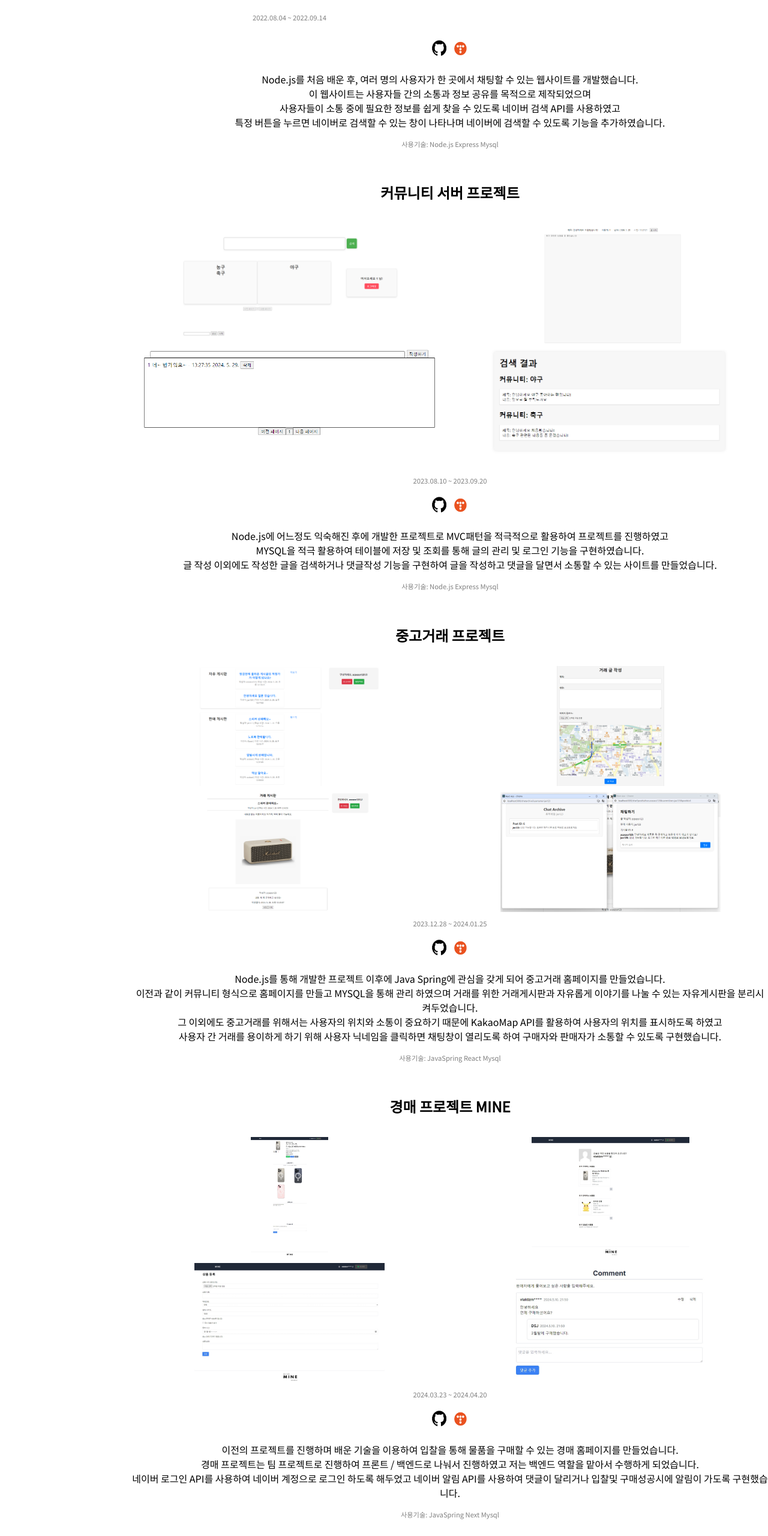
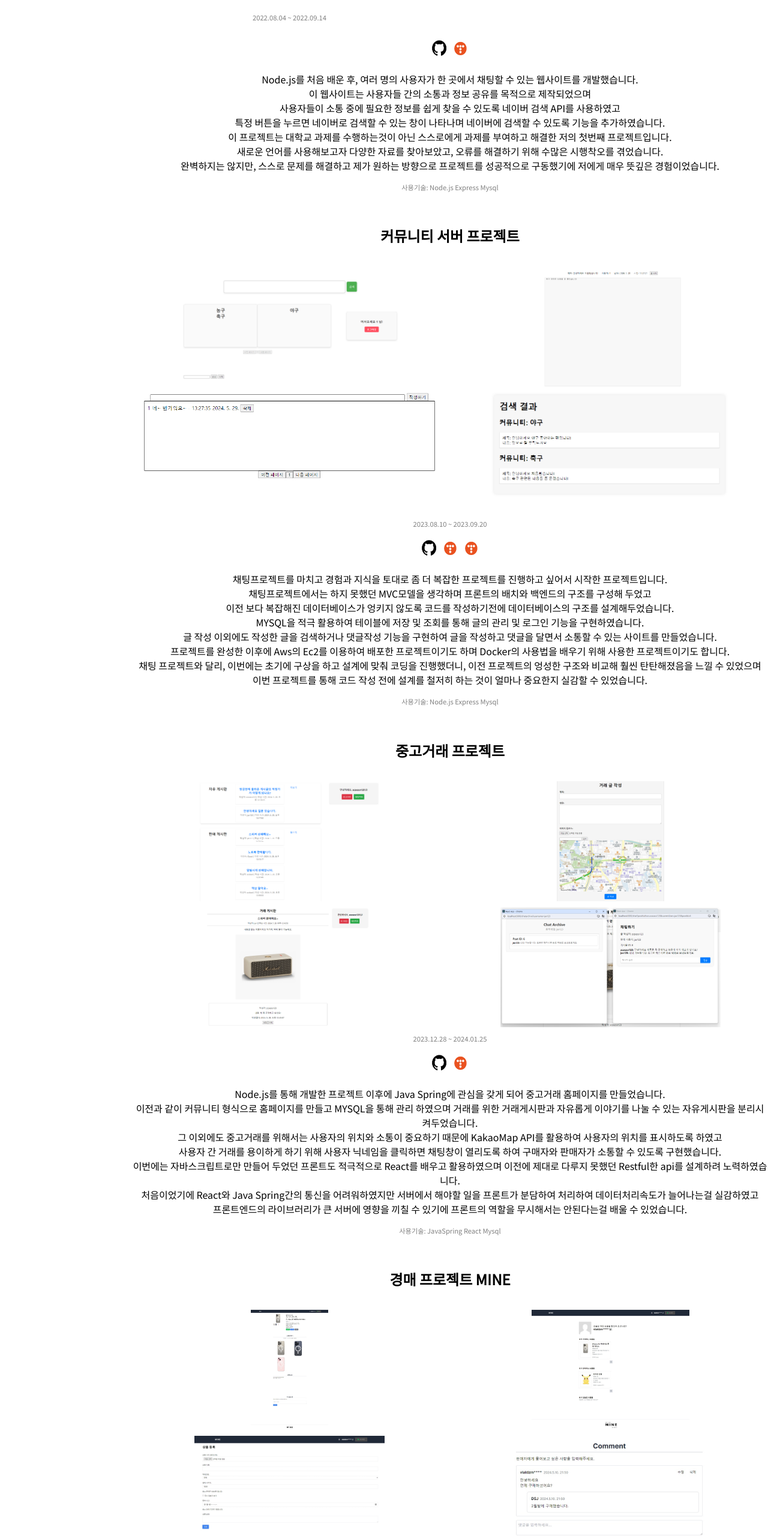
Before and after one commit to Cjxisia/portfolio, a React (Create React App) app: page / in a window 1280 px wide. Shown: the part 1697-4257 px from the top of the page at 60% size. Built offline with nearby package versions, Linux system fonts and the light colour scheme.

Commit message:
portfolio

```diff
--- a/src/Component/MainComponent.js
+++ b/src/Component/MainComponent.js
@@ -162,7 +162,10 @@ function MainComponent() {
           <p>Node.js를 처음 배운 후, 여러 명의 사용자가 한 곳에서 채팅할 수 있는 웹사이트를 개발했습니다. <br></br>
           이 웹사이트는 사용자들 간의 소통과 정보 공유를 목적으로 제작되었으며<br></br>
           사용자들이 소통 중에 필요한 정보를 쉽게 찾을 수 있도록 네이버 검색 API를 사용하였고<br></br>
-          특정 버튼을 누르면 네이버로 검색할 수 있는 창이 나타나며 네이버에 검색할 수 있도록 기능을 추가하였습니다.</p>
+          특정 버튼을 누르면 네이버로 검색할 수 있는 창이 나타나며 네이버에 검색할 수 있도록 기능을 추가하였습니다.<br></br>
+          이 프로젝트는 대학교 과제를 수행하는것이 아닌 스스로에게 과제를 부여하고 해결한 저의 첫번째 프로젝트입니다. <br></br>
+          새로운 언어를 사용해보고자 다양한 자료를 찾아보았고, 오류를 해결하기 위해 수많은 시행착오를 겪었습니다. <br></br>
+          완벽하지는 않지만, 스스로 문제를 해결하고 제가 원하는 방향으로 프로젝트를 성공적으로 구동했기에 저에게 매우 뜻깊은 경험이었습니다.</p>
           <p style={{fontSize:'0.7rem', color:'gray'}}>사용기술: Node.js Express Mysql</p>
           <br></br>
           <h2>커뮤니티 서버 프로젝트</h2>
@@ -181,10 +184,18 @@ function MainComponent() {
               <a href="https://eatingmouse.tistory.com/8" target="_blank" rel="noopener noreferrer">
                 <img src={tstoryimage} alt="My Tstory" style={{ width: '35px', height: '35px' }} />
               </a>
+              <a href="https://eatingmouse.tistory.com/29" target="_blank" rel="noopener noreferrer">
+                <img src={tstoryimage} alt="My Tstory" style={{ width: '35px', height: '35px' }} />
+              </a>
           </p>
-          <p>Node.js에 어느정도 익숙해진 후에 개발한 프로젝트로 MVC패턴을 적극적으로 활용하여 프로젝트를 진행하였고<br></br>
+          <p>채팅프로젝트를 마치고 경험과 지식을 토대로 좀 더 복잡한 프로젝트를 진행하고 싶어서 시작한 프로젝트입니다.<br></br>
+          채팅프로젝트에서는 하지 못했던 MVC모델을 생각하며 프론트의 배치와 백엔드의 구조를 구성해 두었고 <br></br>
+          이전 보다 복잡해진 데이터베이스가 엉키지 않도록 코드를 작성하기전에 데이터베이스의 구조를 설계해두었습니다.<br></br>
           MYSQL을 적극 활용하여 테이블에 저장 및 조회를 통해 글의 관리 및 로그인 기능을 구현하였습니다.<br></br>
-          글 작성 이외에도 작성한 글을 검색하거나 댓글작성 기능을 구현하여 글을 작성하고 댓글을 달면서 소통할 수 있는 사이트를 만들었습니다.</p>
+          글 작성 이외에도 작성한 글을 검색하거나 댓글작성 기능을 구현하여 글을 작성하고 댓글을 달면서 소통할 수 있는 사이트를 만들었습니다.<br></br>
+          프로젝트를 완성한 이후에 Aws의 Ec2를 이용하여 배포한 프로젝트이기도 하며 Docker의 사용법을 배우기 위해 사용한 프로젝트이기도 합니다.<br></br>
+          채팅 프로젝트와 달리, 이번에는 초기에 구상을 하고 설계에 맞춰 코딩을 진행했더니, 이전 프로젝트의 엉성한 구조와 비교해 훨씬 탄탄해졌음을 느낄 수 있었으며<br></br>
+          이번 프로젝트를 통해 코드 작성 전에 설계를 철저히 하는 것이 얼마나 중요한지 실감할 수 있었습니다.<br></br></p>
           <p style={{fontSize:'0.7rem', color:'gray'}}>사용기술: Node.js Express Mysql</p>
           <br></br>
           <h2>중고거래 프로젝트</h2>
@@ -207,7 +218,10 @@ function MainComponent() {
           <p>Node.js를 통해 개발한 프로젝트 이후에 Java Spring에 관심을 갖게 되어 중고거래 홈페이지를 만들었습니다.<br></br>
             이전과 같이 커뮤니티 형식으로 홈페이지를 만들고 MYSQL을 통해 관리 하였으며 거래를 위한 거래게시판과 자유롭게 이야기를 나눌 수 있는 자유게시판을 분리시켜두었습니다.<br></br>
             그 이외에도 중고거래를 위해서는 사용자의 위치와 소통이 중요하기 때문에 KakaoMap API를 활용하여 사용자의 위치를 표시하도록 하였고<br></br>
-            사용자 간 거래를 용이하게 하기 위해 사용자 닉네임을 클릭하면 채팅창이 열리도록 하여 구매자와 판매자가 소통할 수 있도록 구현했습니다.</p>
+            사용자 간 거래를 용이하게 하기 위해 사용자 닉네임을 클릭하면 채팅창이 열리도록 하여 구매자와 판매자가 소통할 수 있도록 구현했습니다.<br></br>
+            이번에는 자바스크립트로만 만들어 두었던 프론트도 적극적으로 React를 배우고 활용하였으며 이전에 제대로 다루지 못했던 Restful한 api를 설계하려 노력하였습니다.<br></br>
+            처음이었기에 React와 Java Spring간의 통신을 어려워하였지만 서버에서 해야할 일을 프론트가 분담하여 처리하여 데이터처리속도가 늘어나는걸 실감하였고<br></br>
+            프론트엔드의 라이브러리가 큰 서버에 영향을 끼칠 수 있기에 프론트의 역할을 무시해서는 안된다는걸 배울 수 있었습니다.</p>
           <p style={{fontSize:'0.7rem', color:'gray'}}>사용기술: JavaSpring React Mysql </p>
           <br></br>
           <h2>경매 프로젝트 MINE</h2>
@@ -227,9 +241,14 @@ function MainComponent() {
                 <img src={tstoryimage} alt="My Tstory" style={{ width: '35px', height: '35px' }} />
               </a>
           </p>
-          <p>이전의 프로젝트를 진행하며 배운 기술을 이용하여 입찰을 통해 물품을 구매할 수 있는 경매 홈페이지를 만들었습니다.
-            <br></br>경매 프로젝트는 팀 프로젝트로 진행하여 프론트 / 백엔드로 나눠서 진행하였고 저는 백엔드 역할을 맡아서 수행하게 되었습니다.
-            <br></br>네이버 로그인 API를 사용하여 네이버 계정으로 로그인 하도록 해두었고 네이버 알림 API를 사용하여 댓글이 달리거나 입찰및 구매성공시에 알림이 가도록 구현했습니다.</p>
+          <p>이전의 프로젝트를 진행하며 배운 기술을 이용하여 입찰을 통해 물품을 구매할 수 있는 경매 홈페이지를 만들었습니다.<br></br>
+          경매 프로젝트는 팀 프로젝트로 진행하여 프론트 / 백엔드로 나눠서 진행하였고 저는 백엔드 역할을 맡아서 수행하게 되었습니다.<br></br>
+          네이버 로그인 API를 사용하여 네이버 계정으로 로그인 하도록 해두었고 네이버 알림 API를 사용하여 댓글이 달리거나 입찰및 구매성공시에 알림이 가도록 구현했습니다.<br></br>
+          개인적으로 진행한 첫 팀프로젝트로 같이 진행한 프론트인원과 회의를 하고 계획을 세우며 서로 맞지 않은 의견차이를 조율하는 데 어려움을 겪었습니다.<br></br>
+          하지만 저는 이전에 개인 프로젝트를 진행하며 프론트엔드를 다뤄본 경험이 있어, 프론트 팀원의 상황을 이해하고 능동적으로 계획을 수정해 나갈 수 있었으며<br></br>
+          백엔드를 담당한다고 해서 백엔드만 공부하는 것이 아니라, 다른 팀원의 입장에서 생각하고 그들의 분야도 공부하는 것이 중요하다는 것을 느꼈습니다.<br></br>
+          역할을 분담하여 프로젝트를 진행하다 보니 개인 프로젝트와 비교할 수 없을 정도로 작업 속도가 빨라졌으며<br></br>
+          저는 회의와 소통을 통해 팀원과 의견을 조율하면서 팀 프로젝트를 잘 관리하면 놀라운 효율을 낼 수 있다는 것을 배웠습니다.<br></br></p>
           <p style={{fontSize:'0.7rem', color:'gray'}}>사용기술: JavaSpring Next Mysql </p>
         </section>
       </div>
```
